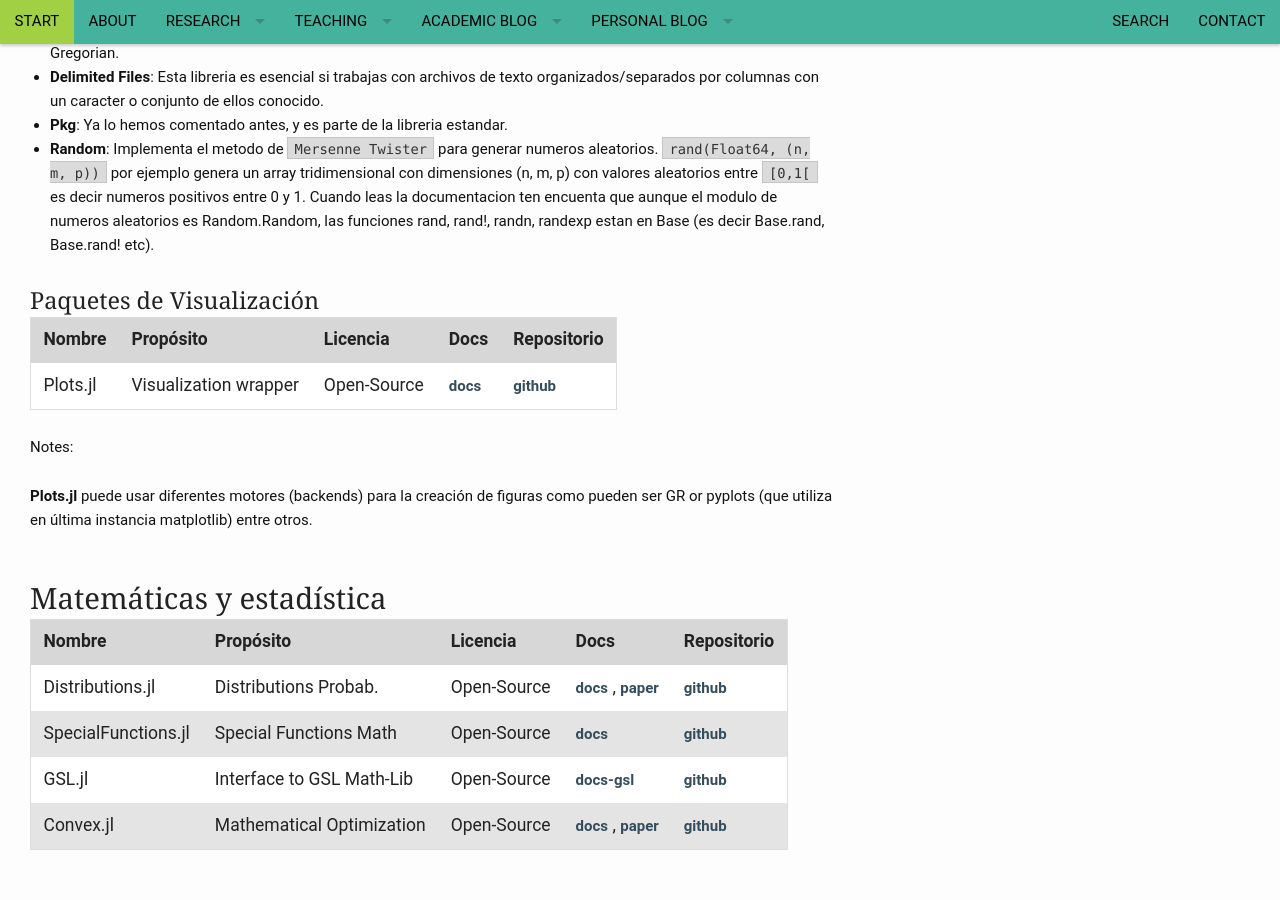
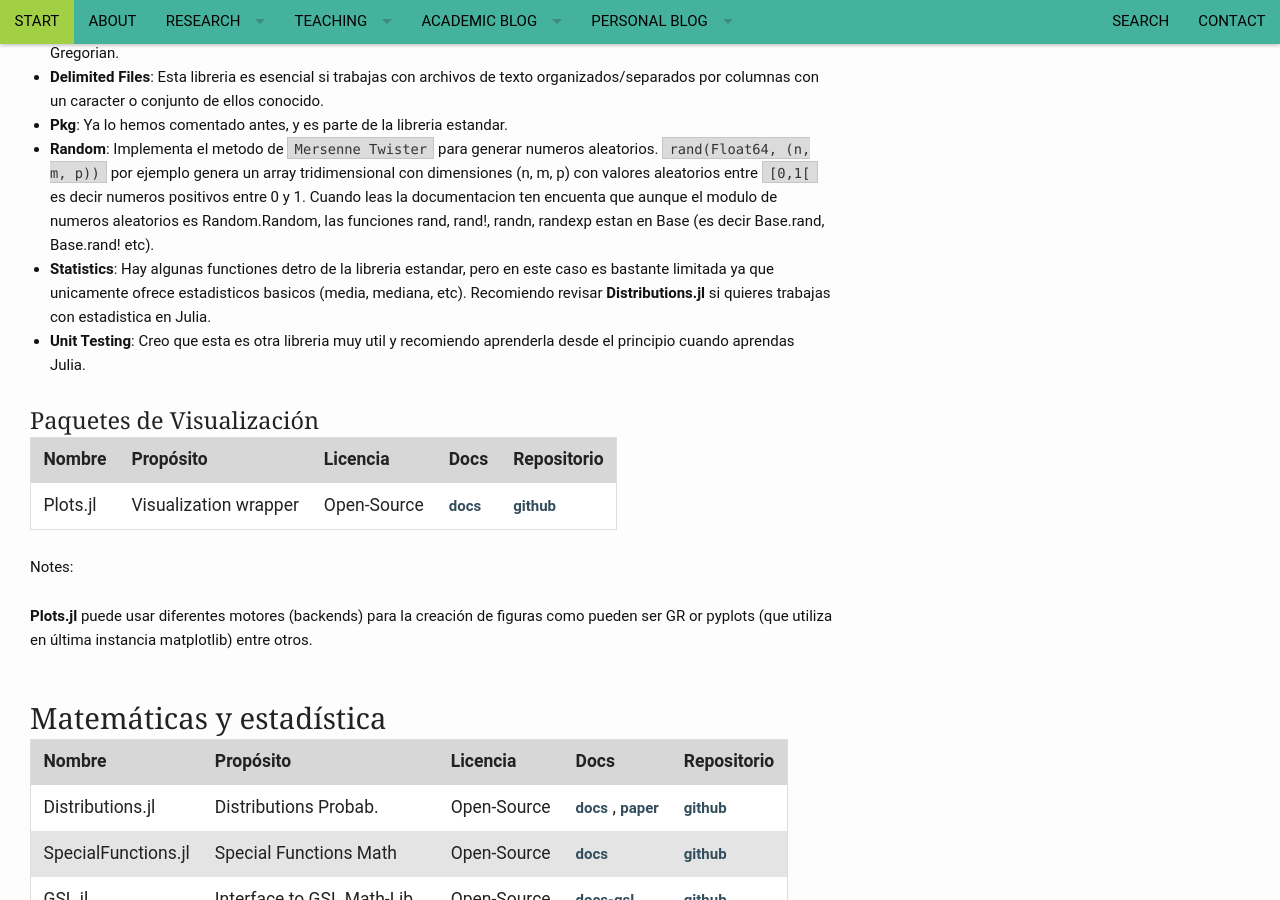
Before and after one commit to RCHG/rchg.github.io, a Jekyll site: the page built from _posts/2019-09-08-JuliaLibs.md, in a window 1280 px wide and 900 px high, scrolled down 4343 px. Built offline with Jekyll 4.4.1, drawn with Linux system fonts in a browser that asks for light colours; nearby versions of some CDN libraries; comment, search, counter and statistics services are not loaded.

Commit message:
Update 2019-09-08-JuliaLibs.md

```diff
--- a/_posts/2019-09-08-JuliaLibs.md
+++ b/_posts/2019-09-08-JuliaLibs.md
@@ -170,7 +170,8 @@ Os indico algunos modulos dentro de la libreria estandar (que es distribuida con
 - **Delimited Files**: Esta libreria es esencial si trabajas con archivos de texto organizados/separados por columnas con un caracter o conjunto de ellos conocido.
 - **Pkg**: Ya lo hemos comentado antes, y es parte de la libreria estandar.
 - **Random**: Implementa el metodo de `Mersenne Twister` para generar numeros aleatorios. `rand(Float64, (n, m, p))` por ejemplo genera un array tridimensional con dimensiones (n, m, p) con valores aleatorios entre `[0,1[` es decir numeros positivos entre 0 y 1. Cuando leas la documentacion ten encuenta que aunque el modulo de numeros aleatorios es Random.Random, las funciones rand, rand!, randn, randexp estan en Base (es decir Base.rand, Base.rand! etc).
-
+- **Statistics**: Hay algunas functiones detro de la libreria estandar, pero en este caso es bastante limitada ya que unicamente ofrece estadisticos basicos (media, mediana, etc). Recomiendo revisar **Distributions.jl** si quieres trabajas con estadistica en Julia.
+- **Unit Testing**: Creo que esta es otra libreria muy util y recomiendo aprenderla desde el principio cuando aprendas Julia.
 
 
 ### Paquetes de Visualización
```
